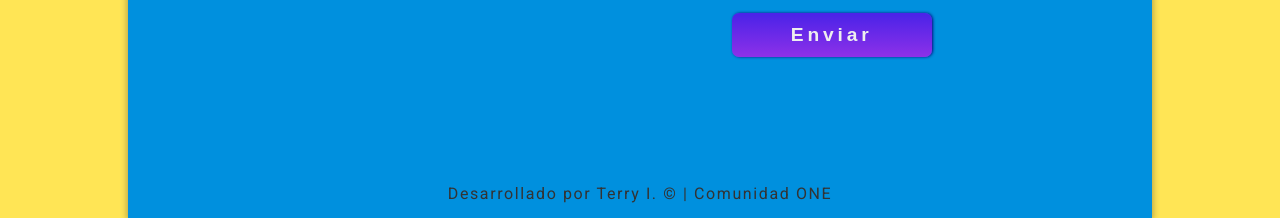
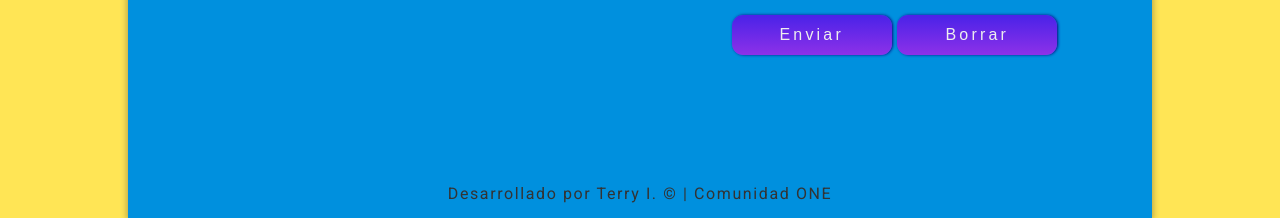
Before and after one commit to NewHub25/ecommerce, a website built with Vite: page index.html in a window 1280 px wide. Shown: the part 2243-2461 px from the top of the page. Built offline with nearby package versions, Linux system fonts and the light colour scheme.

Commit message:
ADD reset button of all pages

```diff
--- a/index.html
+++ b/index.html
@@ -209,6 +209,7 @@
             ></textarea>
           </nav>
           <input type="submit" class="header__a" value="Enviar" />
+          <input type="reset" class="header__a" value="Borrar" />
         </form>
         <footer class="footer__footer">Desarrollado por Terry I. &copy; | Comunidad ONE</footer>
       </footer>
--- a/src/styles/form.css
+++ b/src/styles/form.css
@@ -86,15 +86,15 @@
   outline: none;
   padding: 1rem;
 }
-[value="Enviar"] {
-  width: min(50%, 200px);
-  font-size: 1.2em;
-  color: var(--white);
-  font-weight: 700;
-  border-radius: 7px;
+[type="submit"],
+[type="reset"] {
+  width: min(40%, 200px);
+  /* color: var(--white); */
+  /* font-weight: 700; */
+  /* border-radius: 7px; */
   border: none;
-  background-color: var(--bg-100);
-  transition: transform 0.5s;
+  /* background-color: var(--bg-100); */
+  /* transition: transform 0.5s; */
   letter-spacing: 0.2em;
   cursor: pointer;
 }
```
Also changed, not shown: pages/brands.html (+1 -0 lines), pages/electro.html (+1 -0 lines), pages/her.html (+1 -0 lines), pages/him.html (+1 -0 lines), pages/jewelry.html (+1 -0 lines), pages/login.html (+1 -0 lines), pages/offers.html (+1 -0 lines), pages/support.html (+1 -0 lines).
